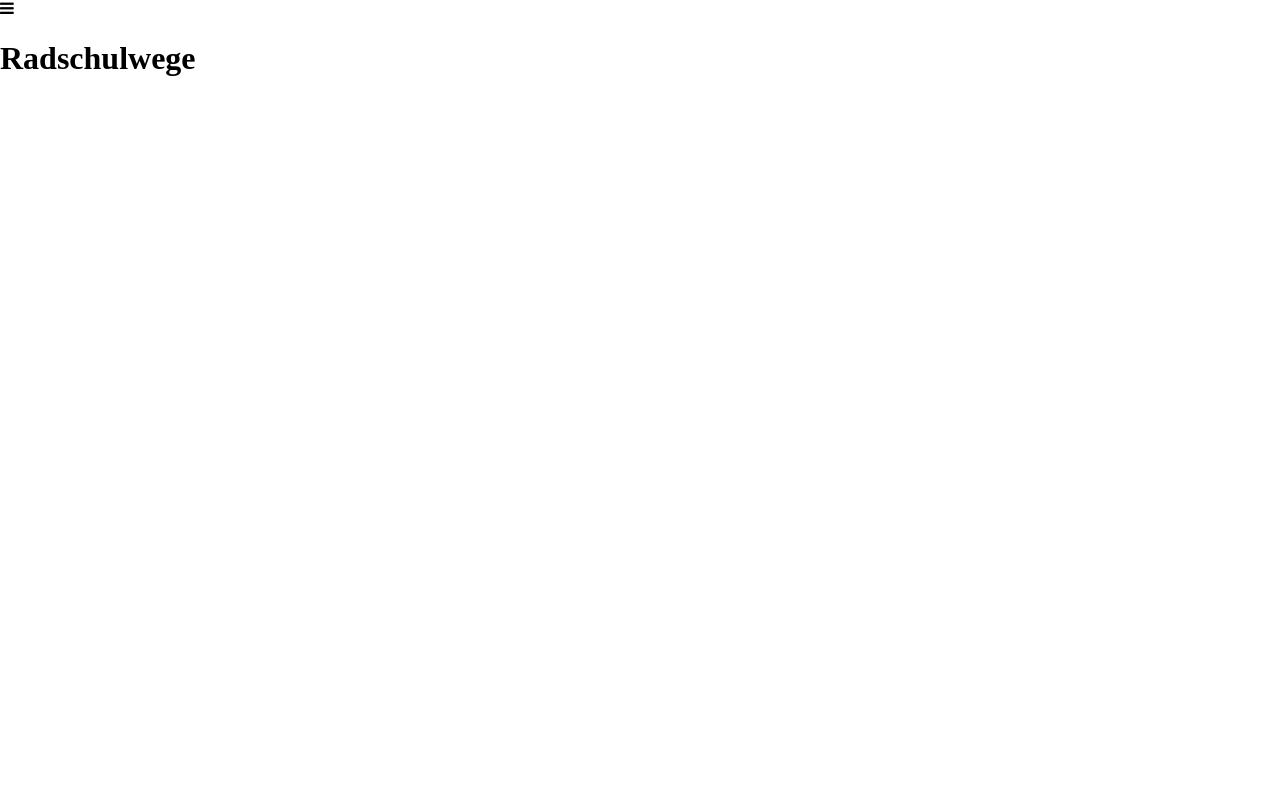
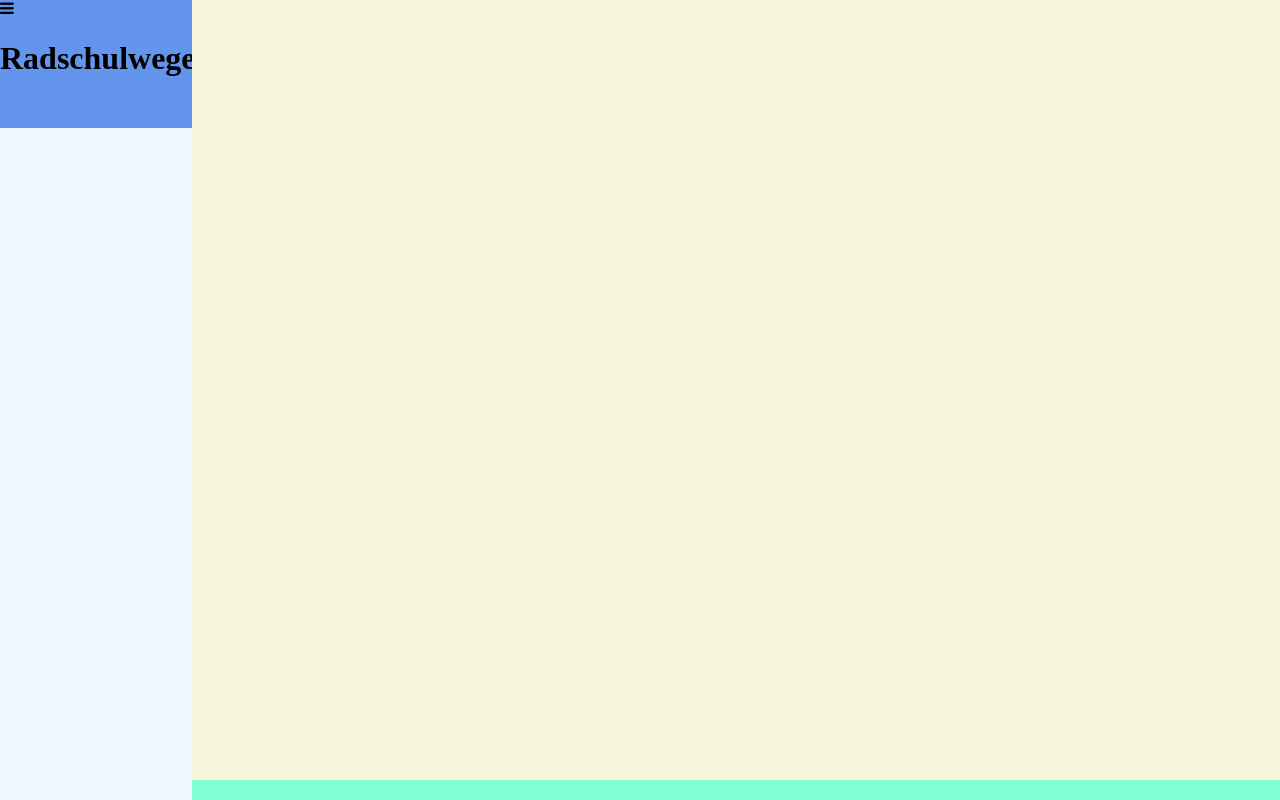
Before and after one commit to ADFC-Hamburg/adfc-radschulwegplan-frontend, an Angular app: page / in a window 1280 px wide. Built offline with nearby package versions, Linux system fonts and the light colour scheme.

Commit message:
Added styles for basic responsive layout.

```diff
--- a/src/app/app.component.css
+++ b/src/app/app.component.css
@@ -0,0 +1,89 @@
+.fixed-aside__header {
+  background-color: cornflowerblue;
+
+  position: absolute;
+  top: 0;
+  left: 0;
+  height: 50px;
+  width: 100%;
+}
+
+.fixed-aside__toolbar {
+  background-color: aliceblue;
+
+  position: absolute;
+  top: 50px;
+  left: 0;
+  height: 50px;
+  width: 100%;
+}
+
+.fixed-footer {
+  background-color: aquamarine;
+
+  position: absolute;
+  bottom: 0;
+  left: 0;
+  height: 20px;
+  width: 100%;
+}
+
+.main-content {
+  background-color: beige;
+
+  position: absolute;
+  top: 100px;
+  left: 0;
+  height: calc(100% - 120px);
+  width: 100%;
+}
+
+@media only screen and (min-width: 512px) {
+  .fixed-aside__header {
+    height: 128px;
+    width: 15vw;
+  }
+
+  .fixed-aside__toolbar {
+    top: 128px;
+    height: calc(100% - 128px);
+    width: 15vw;
+  }
+
+  .fixed-footer {
+    left: 15vw;
+    width: calc(100% - 15vw);
+  }
+
+  .main-content {
+    top: 0;
+    left: 15vw;
+    height: calc(100% - 20px);
+    width: calc(100% - 15vw);
+  }
+}
+
+@media only screen and (min-width: 1620px) {
+  .fixed-aside__header {
+    height: 128px;
+    width: 243px;
+  }
+
+  .fixed-aside__toolbar {
+    top: 128px;
+    height: calc(100% - 128px);
+    width: 243px;
+  }
+
+  .fixed-footer {
+    left: 243px;
+    width: calc(100% - 243px);
+  }
+
+  .main-content {
+    top: 0;
+    left: 243px;
+    height: calc(100% - 20px);
+    width: calc(100% - 243px);
+  }
+}
--- a/src/styles.css
+++ b/src/styles.css
@@ -1,2 +1,6 @@
 @import '~normalize.css';
 @import '~font-awesome/css/font-awesome.css';
+
+body {
+  height: 100%;
+}
```
